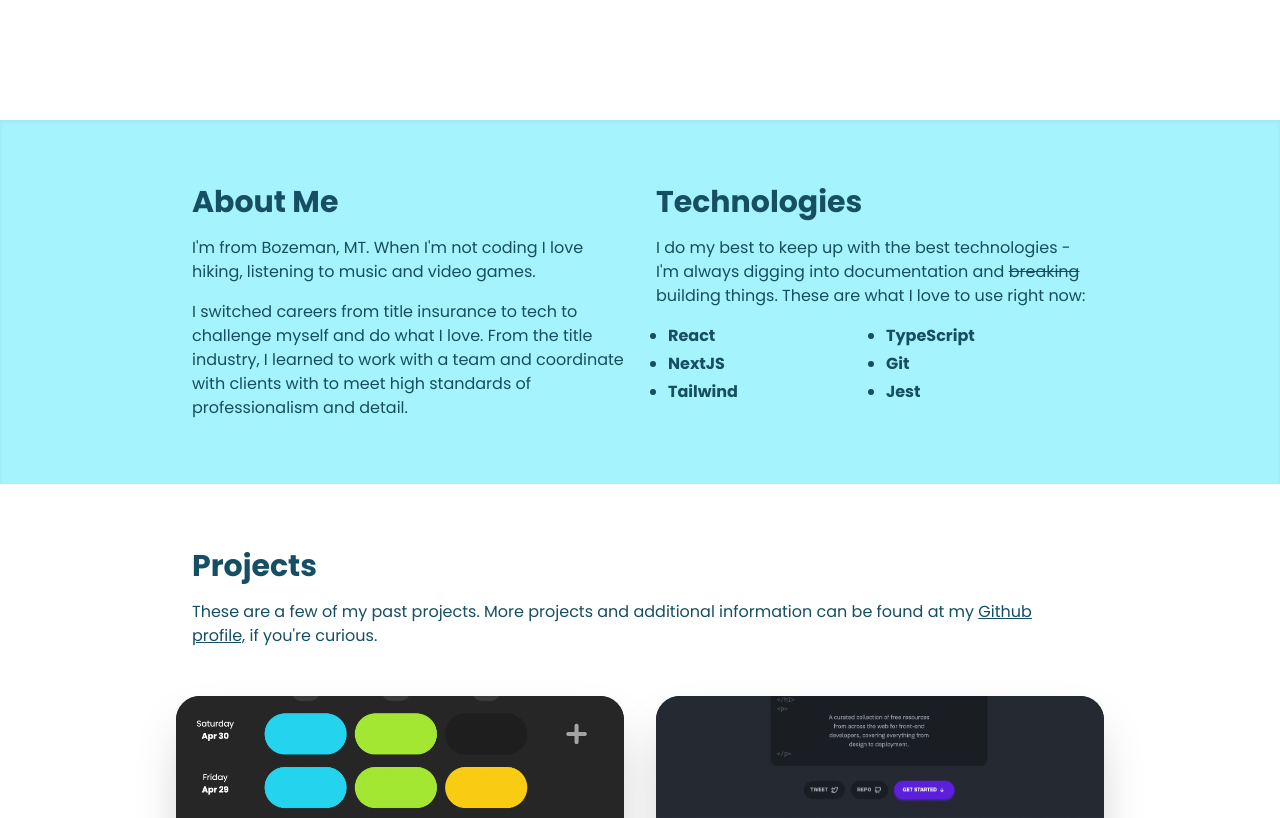
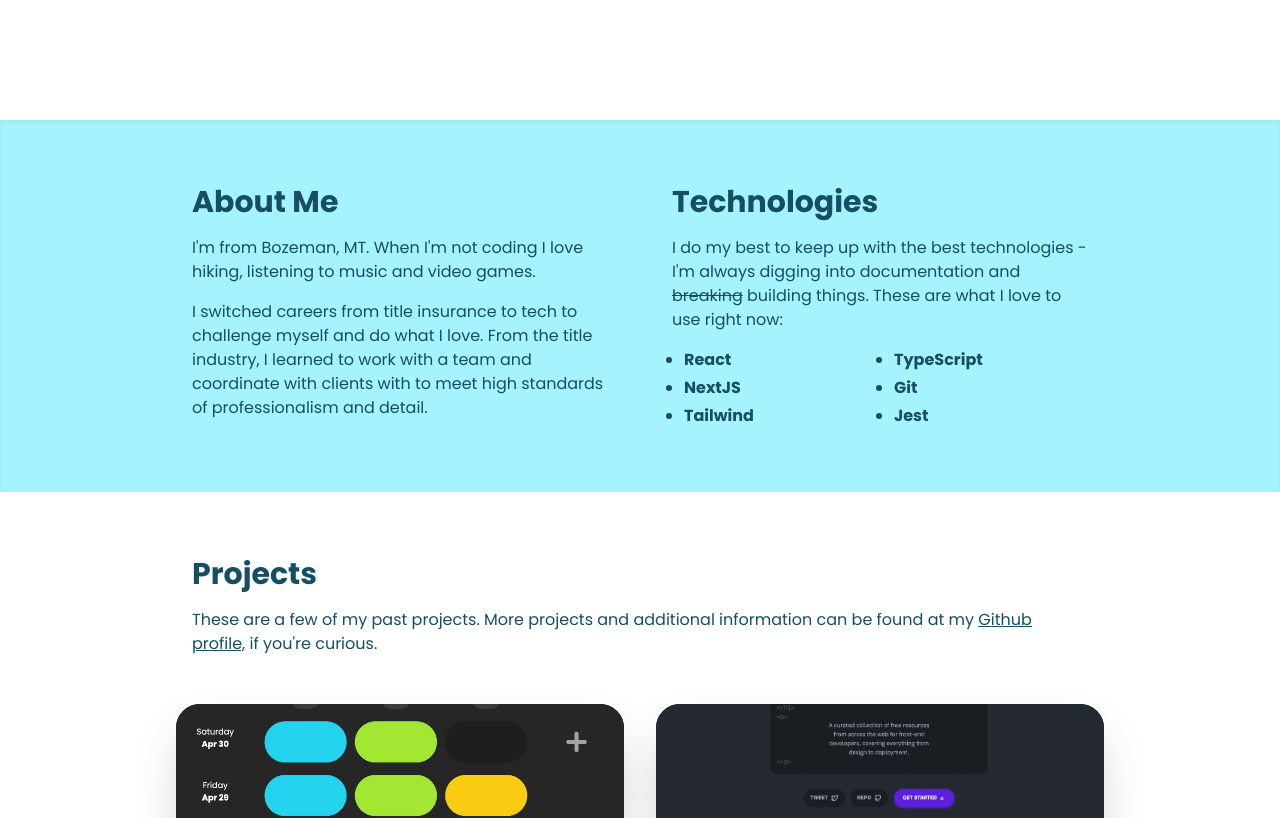
Before and after one commit to robertmcabee/personal-website, a Next.js app: page / in a window 1280 px wide. Shown: the part 960-1778 px from the top of the page. Built offline with nearby package versions, Linux system fonts and the light colour scheme.

Commit message:
minor fixes

```diff
--- a/components/ColorPicker.tsx
+++ b/components/ColorPicker.tsx
@@ -22,7 +22,7 @@ function ColorPicker({
 
   return (
     <div
-      className="fixed bg-white rounded-r-full shadow-xl my-4 grid grid-cols-6 gap-2 max-w-fit z-50 py-4 duration-500 text-primary800"
+      className="fixed bottom-0 sm:top-0 max-h-min sm:translate-y-0 bg-white rounded-r-full shadow-xl my-4 grid grid-cols-6 gap-2 max-w-fit z-50 py-4 duration-500 text-primary800"
       style={
         visible
           ? { transform: "translate(0%)" }
--- a/pages/index.tsx
+++ b/pages/index.tsx
@@ -39,8 +39,8 @@ const Home = () => {
       />
       <Header />
       <main className="bg-base animate-fadein">
-        <div className="flex justify-center bg-secondary200 text-secondary900 shadow-inner">
-          <div className=" max-w-4xl md:flex md:mx-16 gap-8">
+        <div className="flex justify-center bg-secondary200 text-secondary900 transition-colors shadow-inner">
+          <div className=" max-w-4xl md:flex md:mx-16 gap-16">
             <About />
             <Skills />
           </div>
```
